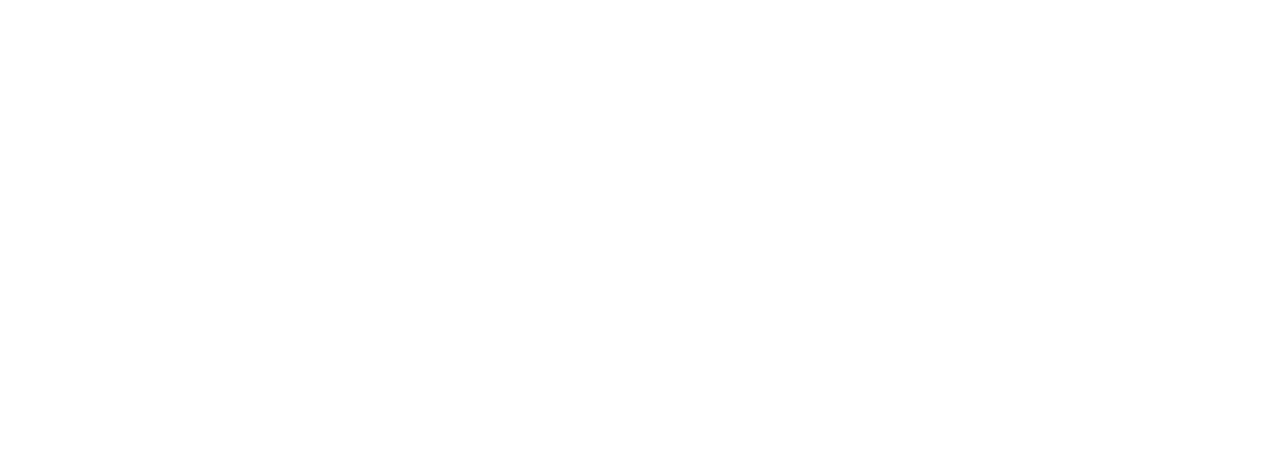
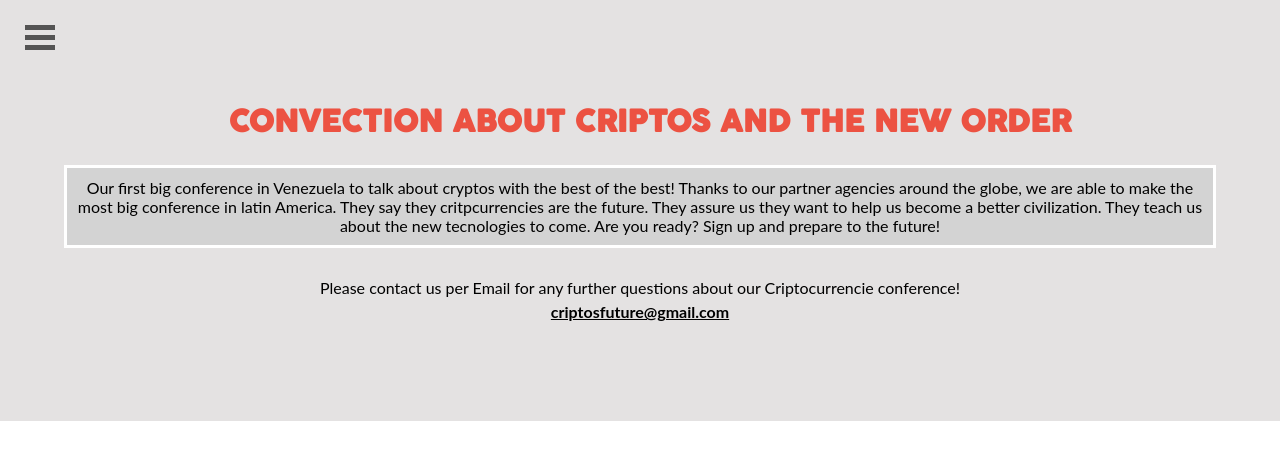
Before and after one commit to rega1237/cap-crypto, a plain HTML site: page about.html in a window 1280 px wide. Drawn offline with Linux system fonts and the light colour scheme.

Commit message:
Add  menu and intro about section and styled

```diff
--- a/about.html
+++ b/about.html
@@ -4,9 +4,36 @@
   <meta charset="UTF-8">
   <meta http-equiv="X-UA-Compatible" content="IE=edge">
   <meta name="viewport" content="width=device-width, initial-scale=1.0">
-  <title>Document</title>
+  <link rel="stylesheet" href="styles-about.css">
+  <link rel="stylesheet" href="styles.css">
+  <title>About Crypto New Order</title>
 </head>
 <body>
-
+  <main class="container">
+    <header>
+      <div class="mobile-header">
+        <nav class="nav-bar-mobile">
+          <div class="line line-one"></div>
+          <div class="line line-two"></div>
+          <div class="line line-three"></div>
+        </nav>
+      </div>
+    </header>
+    <section class="intro-about">
+      <div class="intro-title-about">
+        <h1>CONVECTION ABOUT CRIPTOS AND THE NEW ORDER</h1>
+      </div>
+      <div class="intro-text-about">
+        <p>Our first big conference in Venezuela to talk about cryptos with the best of the best!
+          Thanks to our partner agencies around the globe, we are able to make the most big conference in
+          latin America. They say they critpcurrencies are the future.
+          They assure us they want to help us become a better civilization. They teach us about the new tecnologies to come. Are you ready? Sign up and prepare to the future!</p>
+      </div>
+      <div class="intro-contact">
+        <p>Please contact us per Email for any further questions about our Criptocurrencie conference!</p>
+        <p class="contact-email"><strong>criptosfuture@gmail.com</strong></p>
+      </div>
+    </section>
+  </main>
 </body>
 </html>
--- /dev/null
+++ b/styles-about.css
@@ -0,0 +1,44 @@
+.intro-about {
+  padding-top: 100px;
+  padding-bottom: 70px;
+  text-align: center;
+  background-color: #e4e2e2;
+}
+
+.intro-title-about h3 {
+  margin-top: 10px;
+  color: var(--caporange);
+  font-size: 1.5em;
+  font-weight: 400;
+}
+
+.intro-title-about h1 {
+  font-family: Cocogoose;
+  font-weight: 900;
+  color: var(--caporange);
+  font-size: 30px;
+}
+
+
+.intro-title-about h3,
+h1 {
+  margin-left: 20px;
+}
+
+.intro-text-about {
+  margin: 20px auto 0 auto;
+  background-color: var(--capgrey);
+  padding: 10px;
+  border: solid white;
+  width: 90%;
+}
+
+.intro-contact {
+  width: 70%;
+  margin: 30px auto;
+}
+
+.contact-email {
+  margin-top: 5px;
+  text-decoration: underline;
+}
```
